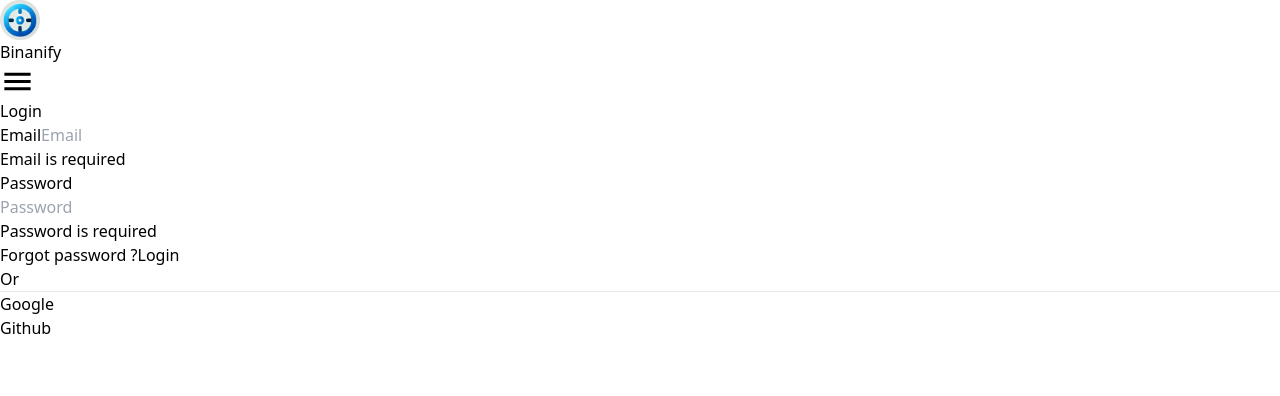
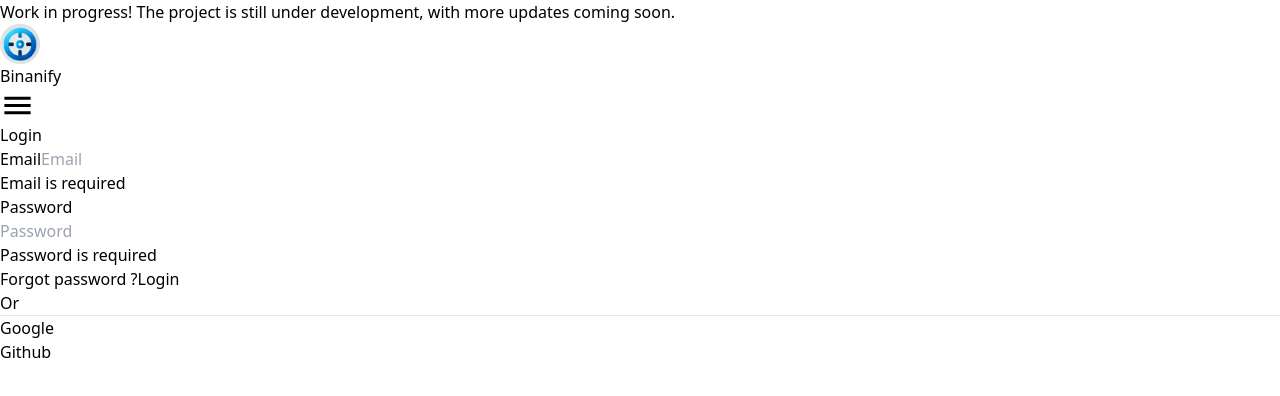
Before and after one commit to abdul-ghaffar01/binance-api-based-app, a Next.js app in the folder frontend/: page / in a window 1280 px wide. Shown: the top 396 px of the page. Built offline with nearby package versions, Linux system fonts and the light colour scheme.

Commit message:
Added note for new comers that the project is in developement phase

```diff
--- a/frontend/app/layout.js
+++ b/frontend/app/layout.js
@@ -11,6 +11,7 @@ export const metadata = {
 export default function RootLayout({ children }) {
   return (
     <ThemeProvider>
+      <p className="bg-purple-700 text-slate-200 text-center font-bold fixed bottom-0 w-full p-2">Work in progress! The project is still under development, with more updates coming soon.</p>
       <Navbar />
       {children}
     </ThemeProvider>
```
